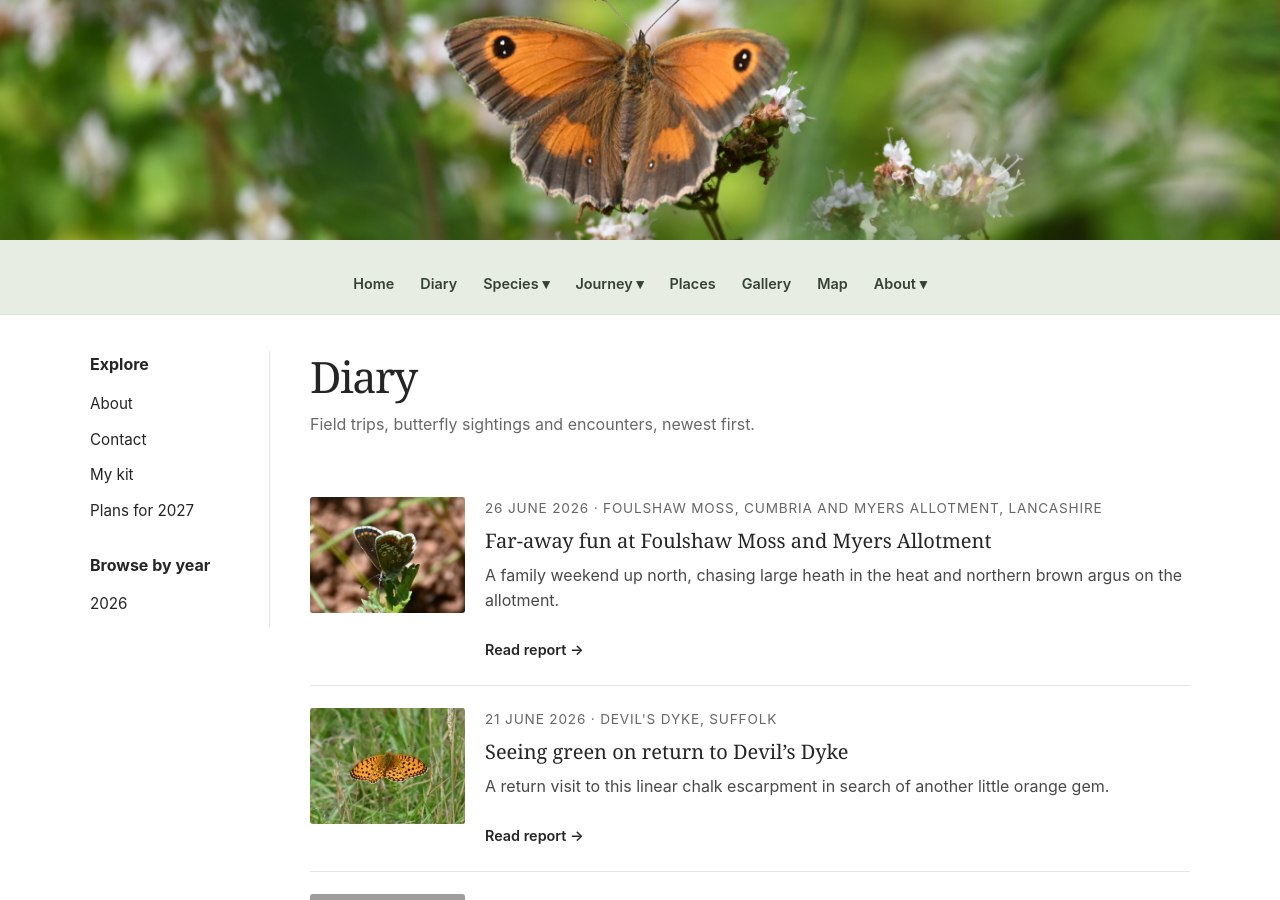
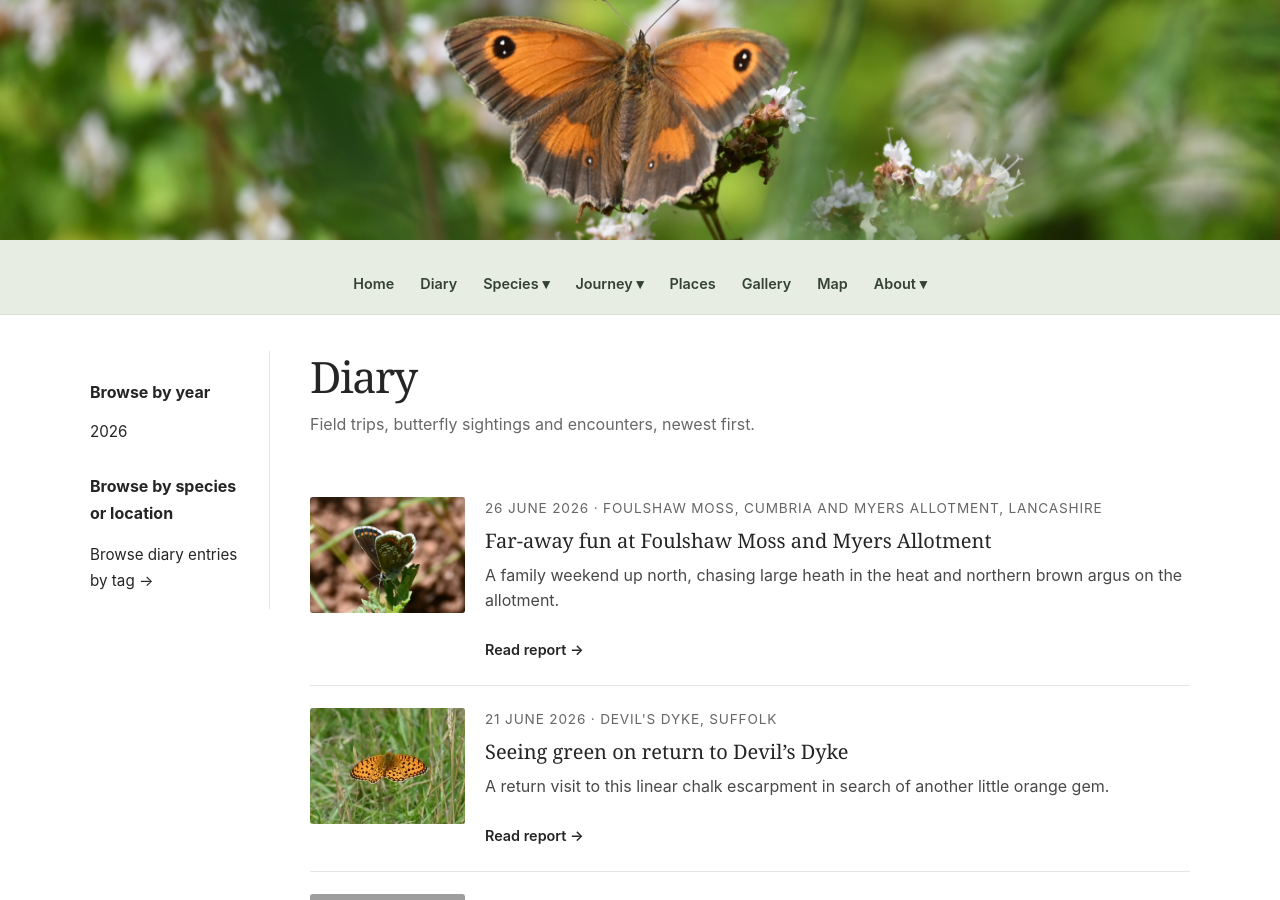
Before and after one commit to christhaxter/butterfly-diaries, a Jekyll site: the page built from journal.html, in a window 1280 px wide and 900 px high. Built offline with Jekyll 4.4.1, drawn with Linux system fonts in a browser that asks for light colours; grey boxes are pictures that could not be loaded.

Commit message:
Test2 of updating the journal landing page for tags

```diff
--- a/journal.html
+++ b/journal.html
@@ -7,14 +7,6 @@ permalink: /journal/
 
 <div class="journal-layout">
   <aside class="journal-sidebar">
-    <h2>Explore</h2>
-    <ul>
-      <li><a href="{{ '/about/' | relative_url }}">About</a></li>
-      <li><a href="{{ '/contact/' | relative_url }}">Contact</a></li>
-      <li><a href="{{ '/kit/' | relative_url }}">My kit</a></li>
-      <li><a href="{{ '/journey/plans/2027/' | relative_url }}">Plans for 2027</a></li>
-    </ul>
-
     <h3>Browse by year</h3>
     <ul>
       {% assign years = site.posts | group_by_exp: "post", "post.date | date: '%Y'" %}
@@ -24,6 +16,12 @@ permalink: /journal/
         </li>
       {% endfor %}
     </ul>
+    <h3>Browse by species or location</h3>
+      <p>
+        <a href="{{ '/tags/' | relative_url }}">
+        Browse diary entries by tag →
+        </a>
+      </p>
   </aside>
 
   <section class="journal-list">
```
